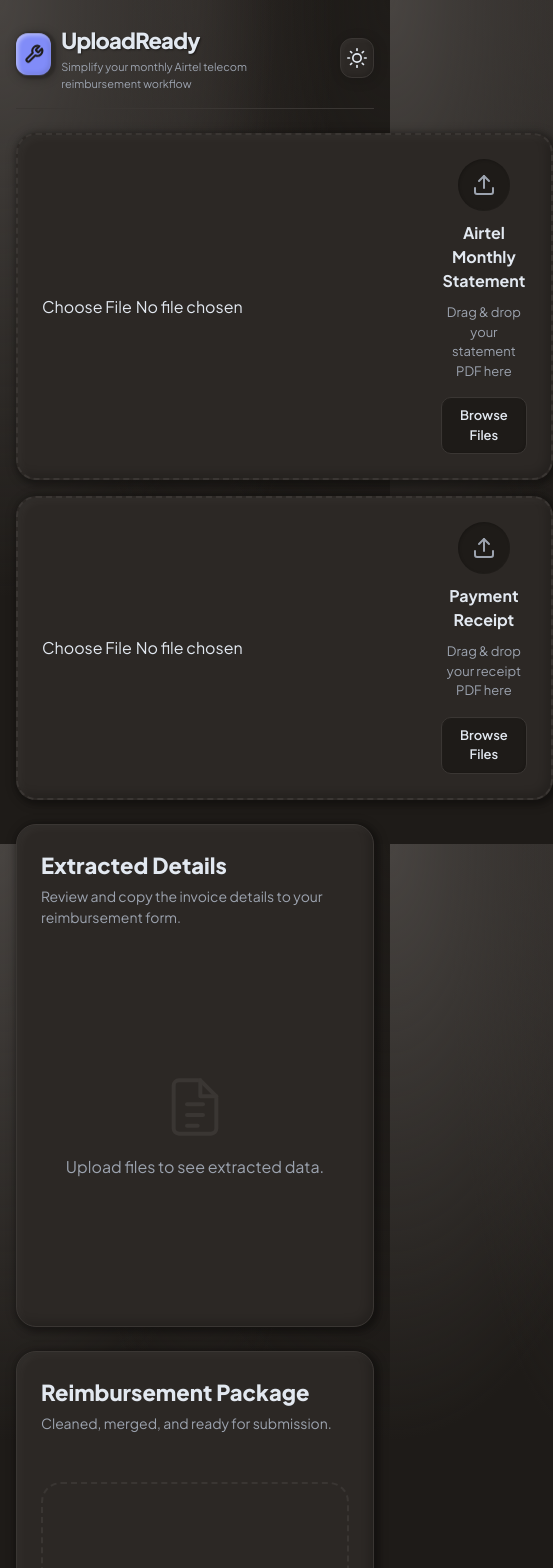
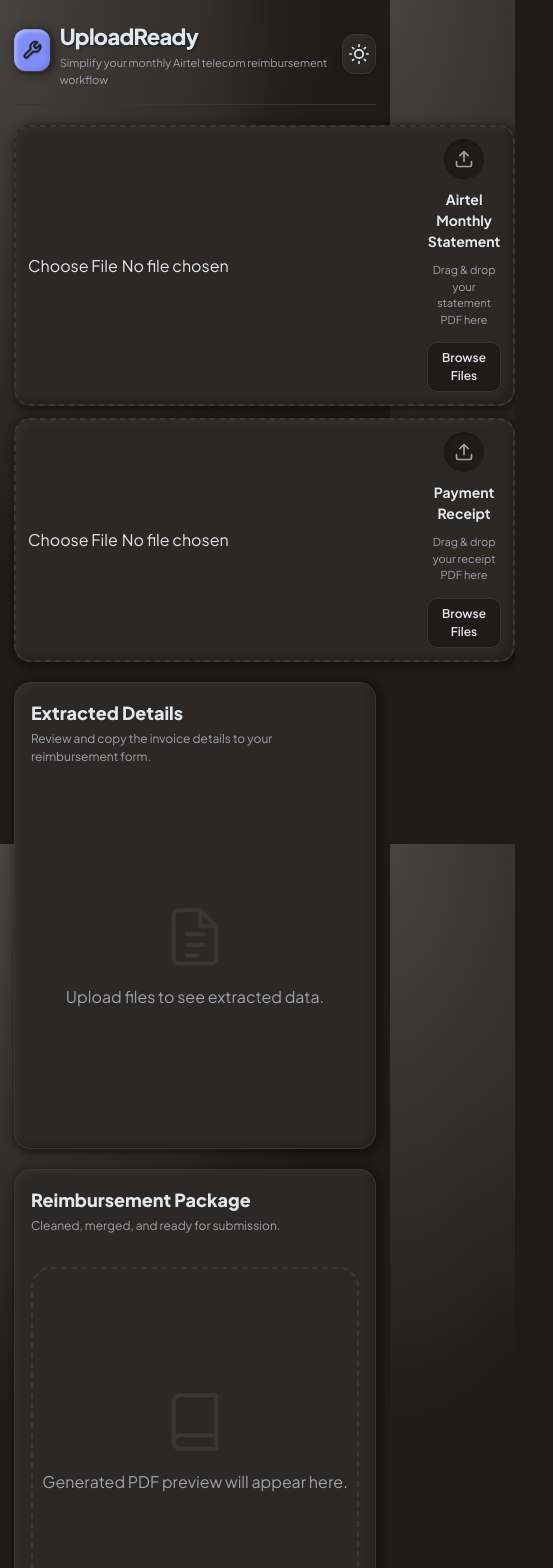
Before and after one commit to Hanish0/UploadReady, a React (Vite) app: page / in a window 390 px wide. Shown: the top 1568 px of the page, 553 px wide, since content can reach past the window. Built offline with nearby package versions, Linux system fonts and the light colour scheme.

Commit message:
fix: optimize layout, padding, and typography for mobile screens

```diff
--- a/src/App.css
+++ b/src/App.css
@@ -823,8 +823,114 @@
 }
 
 @media (max-width: 640px) {
+  .app-container {
+    padding: 20px 14px !important;
+    gap: 20px !important;
+  }
+  .upload-section {
+    gap: 12px !important;
+  }
+  .dashboard-grid {
+    gap: 20px !important;
+  }
+  .glass-panel {
+    padding: 16px !important;
+    border-radius: calc(var(--radius) * 0.8) !important;
+  }
+  .upload-box {
+    min-height: 120px !important;
+    padding: 12px !important;
+  }
+  .upload-icon-container {
+    width: 40px !important;
+    height: 40px !important;
+  }
+  .upload-cloud-icon {
+    width: 20px !important;
+    height: 20px !important;
+  }
+  .upload-label {
+    font-size: 14px !important;
+  }
+  .upload-desc {
+    font-size: 11px !important;
+  }
+  .upload-select-btn {
+    padding: 6px 14px !important;
+    font-size: 12px !important;
+    margin-top: 4px !important;
+  }
+  .file-info-content {
+    gap: 12px !important;
+  }
+  .file-icon-container {
+    width: 44px !important;
+    height: 44px !important;
+    border-radius: 12px !important;
+  }
+  .pdf-file-icon {
+    width: 22px !important;
+    height: 22px !important;
+  }
+  .file-name {
+    font-size: 13px !important;
+  }
+  .file-size {
+    font-size: 11px !important;
+  }
+  .clear-file-btn {
+    padding: 6px !important;
+  }
+  .trash-icon {
+    width: 18px !important;
+    height: 18px !important;
+  }
+  .panel-title {
+    font-size: 18px !important;
+  }
+  .panel-subtitle {
+    font-size: 12px !important;
+    margin-bottom: 16px !important;
+  }
+  .fields-grid {
+    gap: 12px !important;
+  }
+  .field-card {
+    padding: 12px !important;
+    border-radius: 14px !important;
+  }
+  .field-label {
+    font-size: 11px !important;
+  }
+  .field-value {
+    font-size: 15px !important;
+  }
+  .copied-tooltip {
+    bottom: -16px !important;
+    font-size: 9px !important;
+  }
+  .preview-header {
+    flex-direction: column !important;
+    align-items: stretch !important;
+    gap: 12px !important;
+    margin-bottom: 16px !important;
+  }
+  .download-btn {
+    width: 100% !important;
+    justify-content: center !important;
+    padding: 12px !important;
+    font-size: 14px !important;
+    border-radius: 12px !important;
+  }
   .pdf-iframe {
-    height: 380px;
+    height: 380px !important;
+  }
+  .pdf-meta-ribbon {
+    padding: 10px 14px !important;
+  }
+  .pdf-filename {
+    font-size: 12px !important;
+    max-width: 60% !important;
   }
 }
 
```
